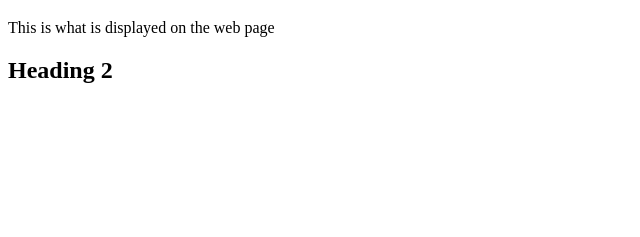
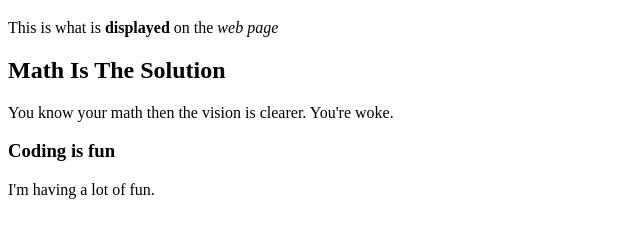
Before and after one commit to khumet817/.html, a plain HTML site: page index.html in a window 1280 px wide. Shown: the part 61-298 px from the top of the page, without its empty margins (0-640 px from the left). Drawn offline with Linux system fonts and the light colour scheme.

Commit message:
update structure

```diff
--- a/index.html
+++ b/index.html
@@ -9,8 +9,12 @@
 <body>
     <!--This is how you comment-->
     <h1>I'm learning HTML</h1>
-    <p>This is what is displayed on the web page</p>
+    <p>This is what is <strong>displayed</strong> on the <em>web page</em></p>
 
-    <h2>Heading 2</h2>
+    <h2>Math Is The Solution</h2>
+    <p>You know your math then the vision is clearer. You're woke.</p>
+
+    <h3>Coding is fun</h3>
+    <p>I'm having a lot of fun.</p>
 </body>
 </html>
```
